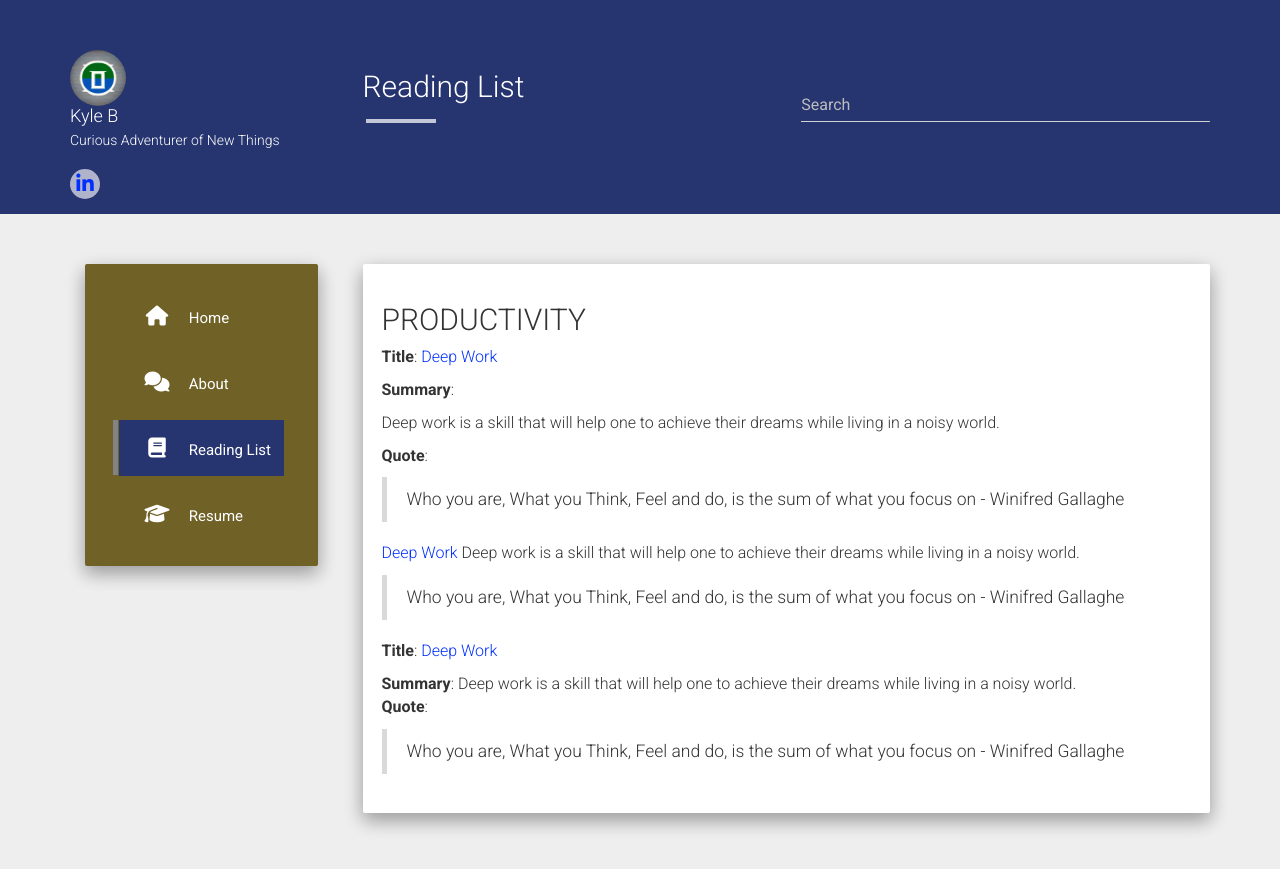
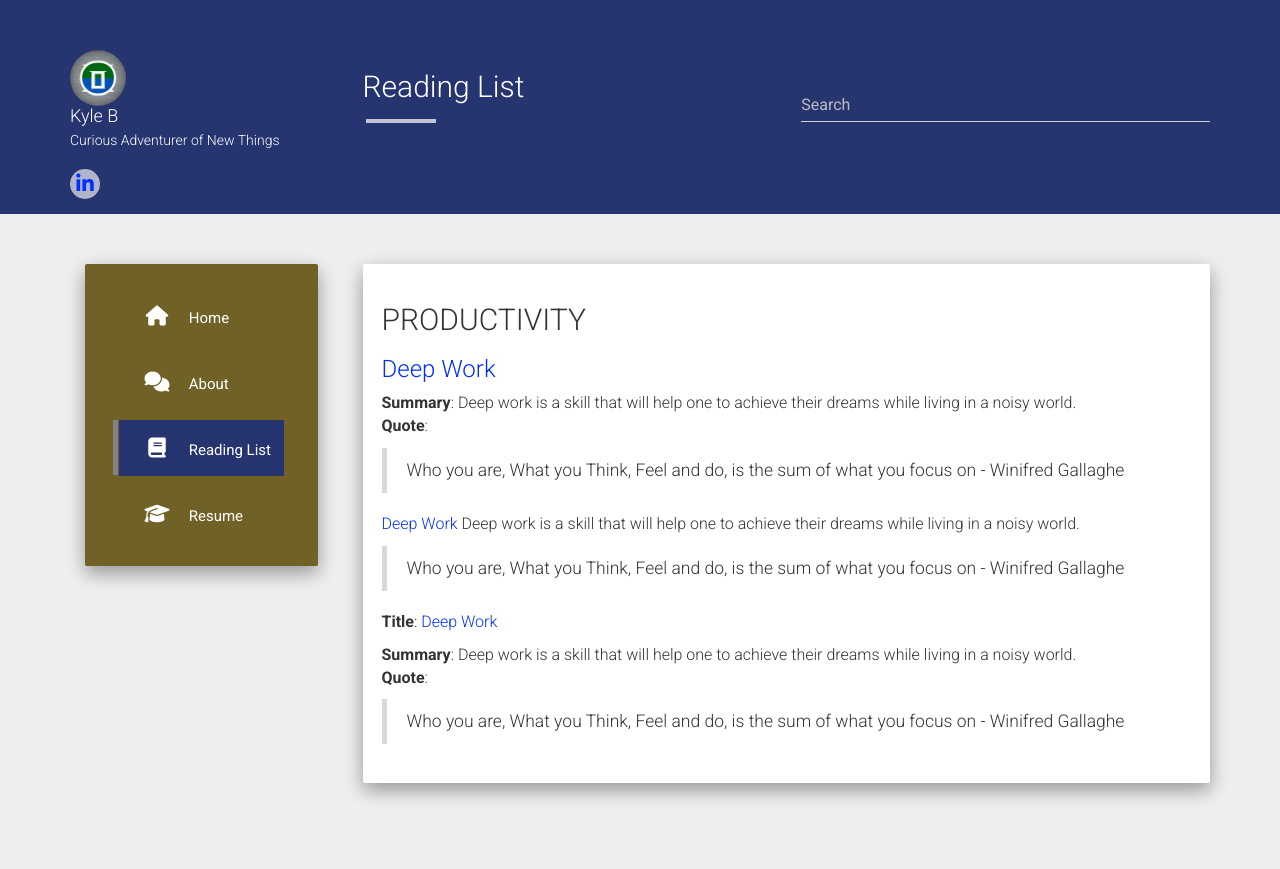
Before and after one commit to azotheblue/blog, a Jekyll site: the page built from readinglist.md, in a window 1280 px wide. Shown: the top 869 px of the page. Built offline with Jekyll 4.4.1, drawn with Linux system fonts in a browser that asks for light colours; nearby versions of some CDN libraries.

Commit message:
Update readinglist.md

```diff
--- a/readinglist.md
+++ b/readinglist.md
@@ -7,13 +7,8 @@ permalink: /readinglist/
 
 ## PRODUCTIVITY
 
-**Title**:  [Deep Work](https://www.amazon.com/Deep-Work-Focused-Success-Distracted/dp/1455586692)
-
-
-**Summary**:
-
-Deep work is a skill that will help one to achieve their dreams while living in a noisy world.
-
+### [Deep Work](https://www.amazon.com/Deep-Work-Focused-Success-Distracted/dp/1455586692)
+**Summary**: Deep work is a skill that will help one to achieve their dreams while living in a noisy world.
 **Quote**:
 
 >  Who you are, What you Think, Feel and do, is the sum of what you focus on - Winifred Gallaghe
@@ -29,7 +24,6 @@ Deep work is a skill that will help one to achieve their dreams while living in
 
 **Title**:  [Deep Work](https://www.amazon.com/Deep-Work-Focused-Success-Distracted/dp/1455586692)
 
-
 **Summary**:  Deep work is a skill that will help one to achieve their dreams while living in a noisy world.
 **Quote**:
 >Who you are, What you Think, Feel and do, is the sum of what you focus on - Winifred Gallaghe
```
